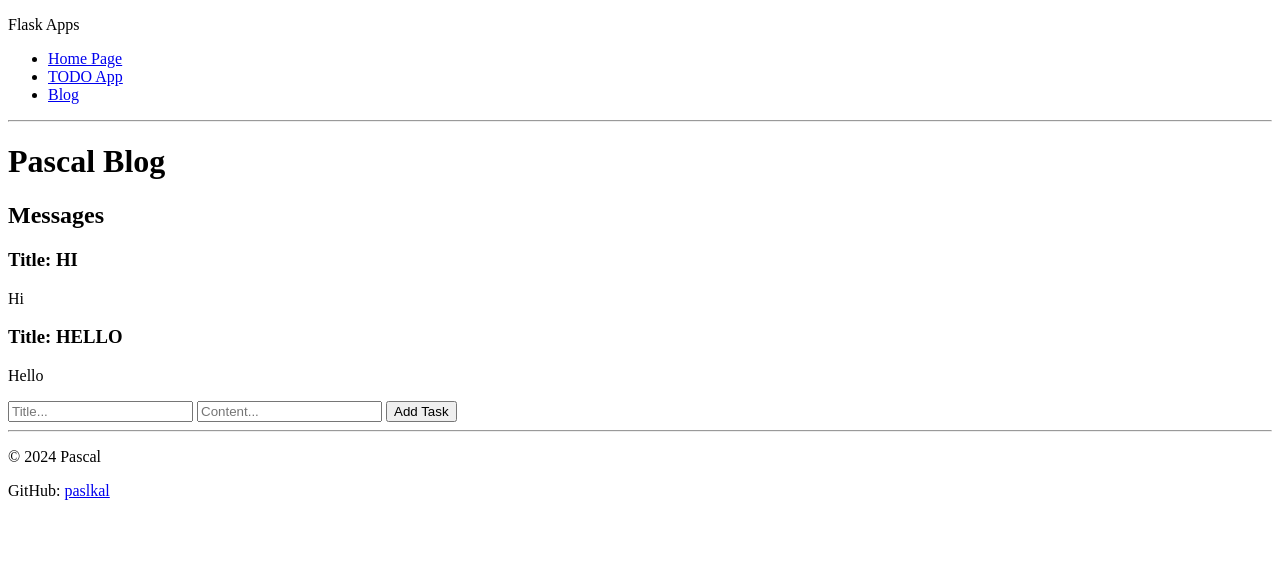
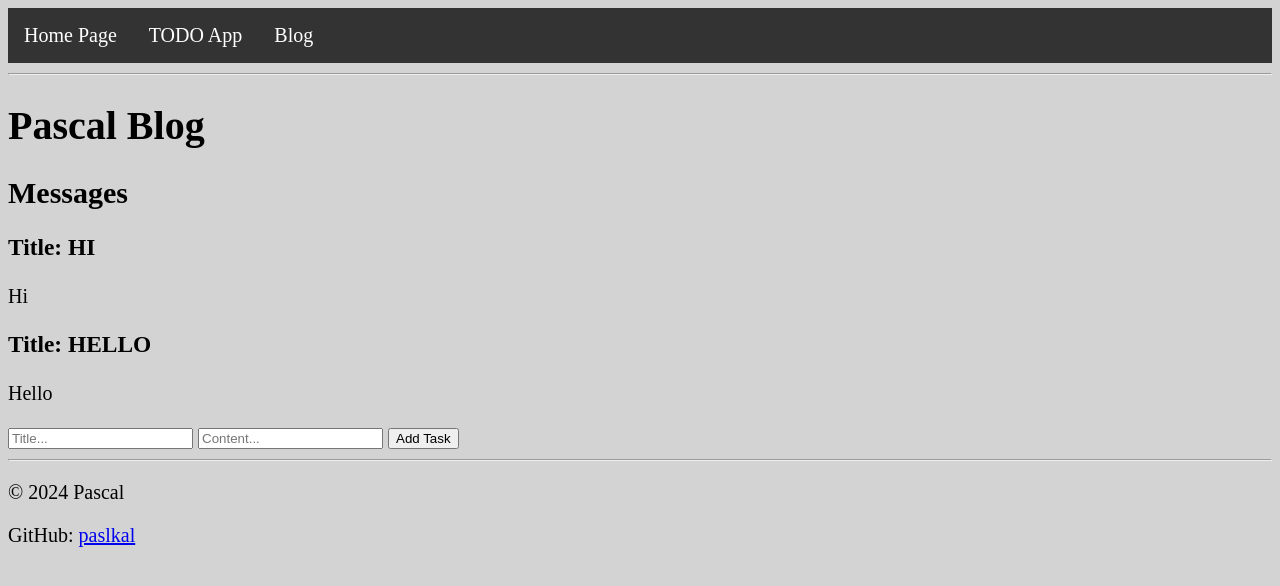
Before and after one commit to paslkal/flask_app, a Flask app: page /blog in a window 1280 px wide. Shown: the top 586 px of the page. Run offline with Flask 3, Linux system fonts and the light colour scheme.

Commit message:
load css using jinja in base html page

```diff
--- /dev/null
+++ b/static/general.css
@@ -0,0 +1,34 @@
+body {
+ font-size: 20px;
+ background-color: lightgrey;
+}
+
+header {
+  ul {
+    list-style-type: none;
+    margin: 0;
+    padding: 0;
+    overflow: hidden;
+    background-color: #333333;
+  }
+
+  li {
+    float: left;
+  }
+
+  li a {
+    display: block;
+    color: white;
+    text-align: center;
+    padding: 16px;
+    text-decoration: none;
+  }
+
+  li a:hover {
+    background-color: #111111;
+  }
+}
+
+footer {
+
+}
--- a/templates/base.html
+++ b/templates/base.html
@@ -4,12 +4,12 @@
   {% block head %}
   <meta charset="UTF-8">
   <meta name="viewport" content="width=device-width, initial-scale=1.0">
+  <link rel="stylesheet" href="{{ url_for('static', filename='general.css') }}">
   <title>{% block title %}Title{% endblock %}</title>
   {% endblock %}
 </head>
 <body>
   <header class="header">
-    <p>Flask Apps</p>
     <ul>
       <li><a href="{% block link_home %}#{% endblock %}">Home Page</a></li>
       <li><a href="{% block link_todo %}#{% endblock %}">TODO App</a></li>
```
